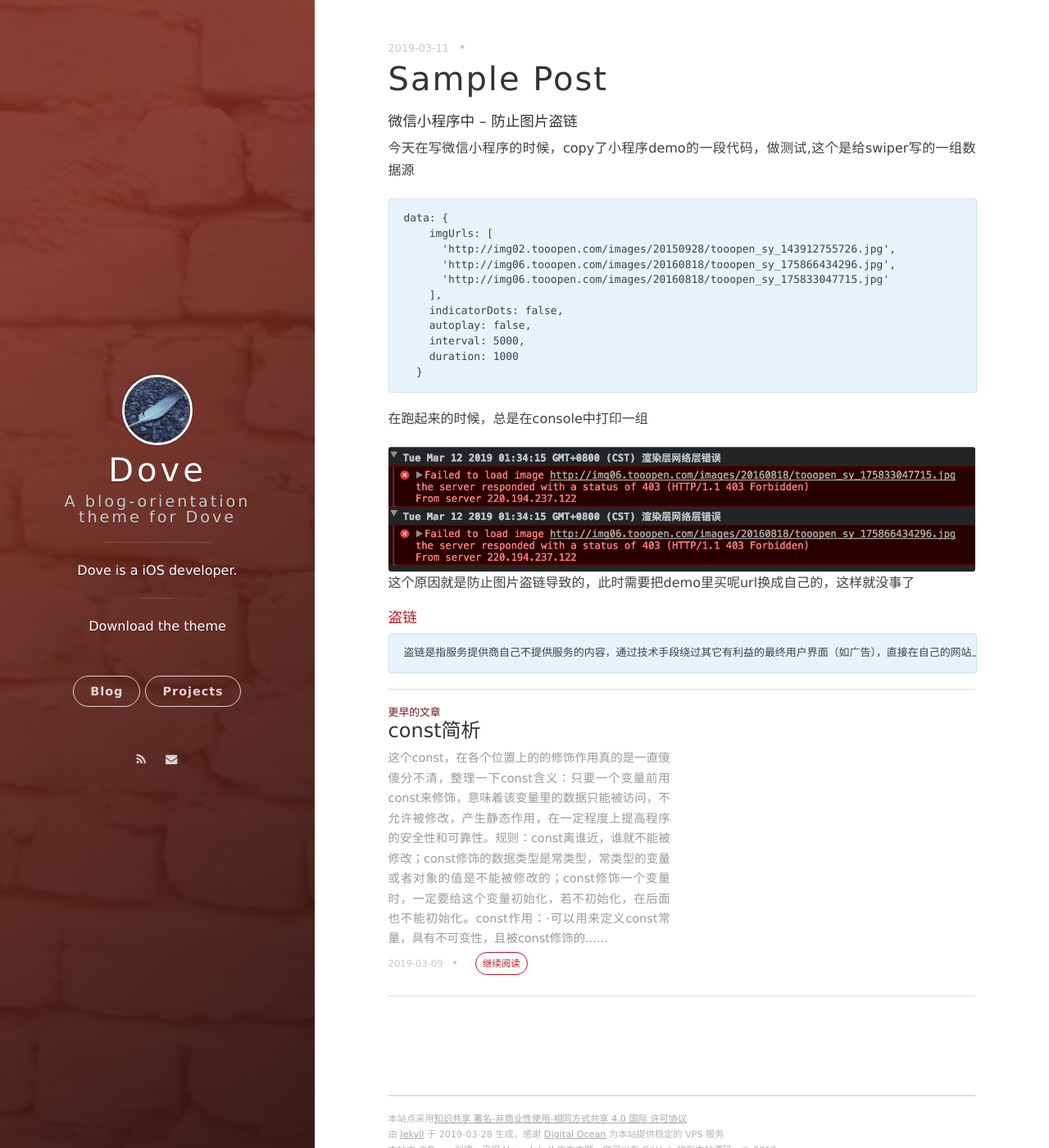
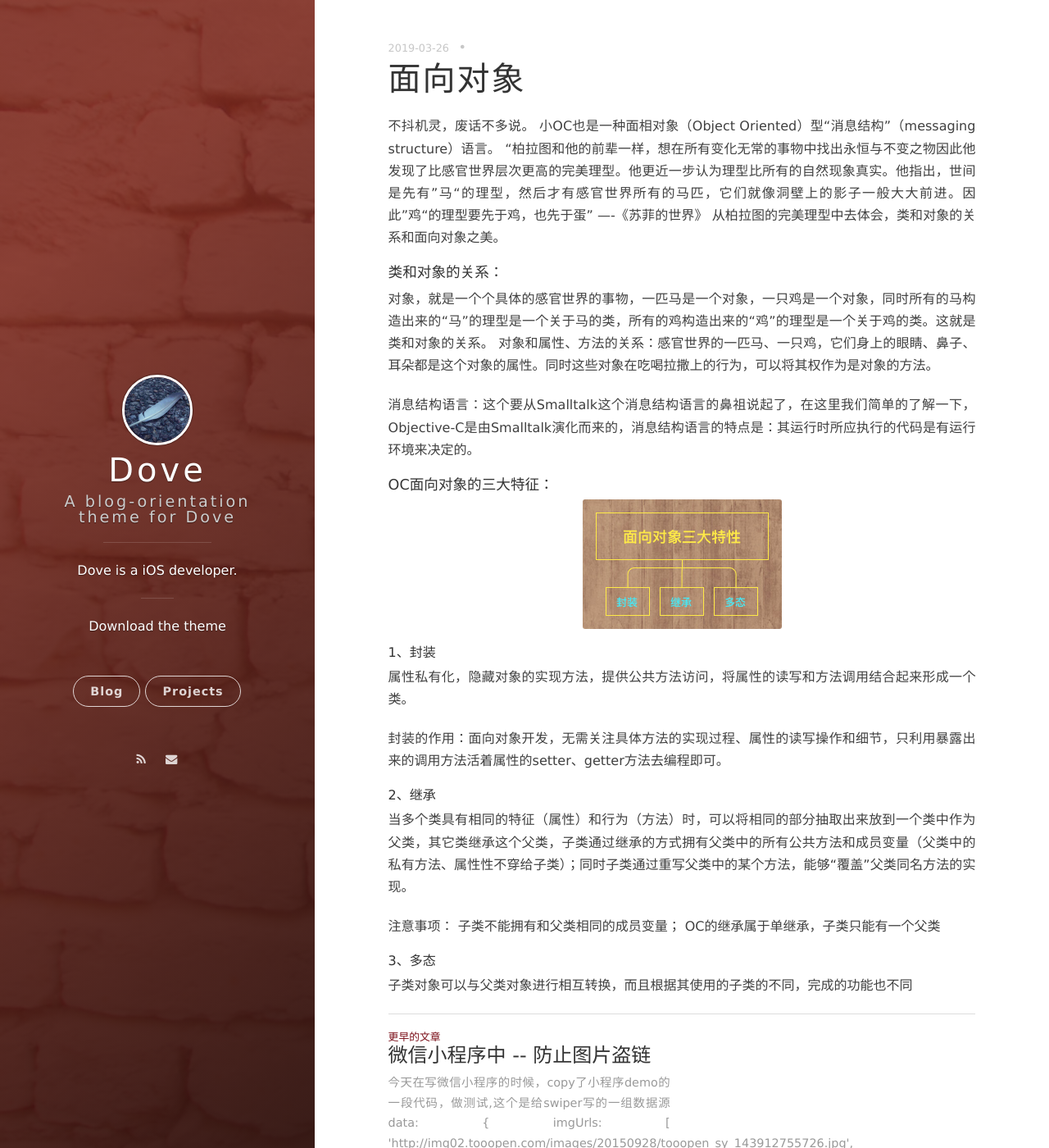
Before and after one commit to Fe7s/Fe7s.github.io, a Jekyll site: the page built from _posts/2019-03-26-sample-post.md, in a window 1280 px wide and 1400 px high. Shown: the whole window at 82% size. Built offline with Jekyll 4.4.1, drawn with Linux system fonts in a browser that asks for light colours; nearby versions of some CDN libraries; our own code applies the rules of GitHub Pages for plain Markdown files; some of the changed text lies outside the part shown.

Commit message:
Object Oriented

```diff
--- /dev/null
+++ b/_posts/2019-03-26-sample-post.md
@@ -0,0 +1,32 @@
+---
+layout: post
+title: 面向对象
+date: 2019-03-26 12:00:00.000000001 +08:00
+---
+不抖机灵，废话不多说。
+小OC也是一种面相对象（Object Oriented）型“消息结构”（messaging structure）语言。
+“柏拉图和他的前辈一样，想在所有变化无常的事物中找出永恒与不变之物因此他发现了比感官世界层次更高的完美理型。他更近一步认为理型比所有的自然现象真实。他指出，世间是先有”马“的理型，然后才有感官世界所有的马匹，它们就像洞壁上的影子一般大大前进。因此”鸡“的理型要先于鸡，也先于蛋” ----《苏菲的世界》
+从柏拉图的完美理型中去体会，类和对象的关系和面向对象之美。
+
+#### 类和对象的关系：
+对象，就是一个个具体的感官世界的事物，一匹马是一个对象，一只鸡是一个对象，同时所有的马构造出来的“马”的理型是一个关于马的类，所有的鸡构造出来的“鸡”的理型是一个关于鸡的类。这就是类和对象的关系。
+对象和属性、方法的关系：感官世界的一匹马、一只鸡，它们身上的眼睛、鼻子、耳朵都是这个对象的属性。同时这些对象在吃喝拉撒上的行为，可以将其权作为是对象的方法。
+
+消息结构语言：这个要从Smalltalk这个消息结构语言的鼻祖说起了，在这里我们简单的了解一下，Objective-C是由Smalltalk演化而来的，消息结构语言的特点是：其运行时所应执行的代码是有运行环境来决定的。
+
+#### OC面向对象的三大特征：
+![面向对象三大特性](https://github.com/Fe7s/Fe7s.github.io/blob/master/assets/iamgesList/OCDevelopmentLanguage/面向对象三大特性.png?raw=true)
+
+##### 1、封装
+属性私有化，隐藏对象的实现方法，提供公共方法访问，将属性的读写和方法调用结合起来形成一个类。
+
+封装的作用：面向对象开发，无需关注具体方法的实现过程、属性的读写操作和细节，只利用暴露出来的调用方法活着属性的setter、getter方法去编程即可。
+##### 2、继承
+当多个类具有相同的特征（属性）和行为（方法）时，可以将相同的部分抽取出来放到一个类中作为父类，其它类继承这个父类，子类通过继承的方式拥有父类中的所有公共方法和成员变量（父类中的私有方法、属性性不穿给子类）；同时子类通过重写父类中的某个方法，能够“覆盖”父类同名方法的实现。
+
+注意事项：
+子类不能拥有和父类相同的成员变量；
+OC的继承属于单继承，子类只能有一个父类
+
+##### 3、多态
+子类对象可以与父类对象进行相互转换，而且根据其使用的子类的不同，完成的功能也不同
```
Also changed, not shown: _posts/2019-03-11-sample-post.md (+5 -1 lines), assets/iamgesList/OCDevelopmentLanguage/面向对象三大特性.png (added).
